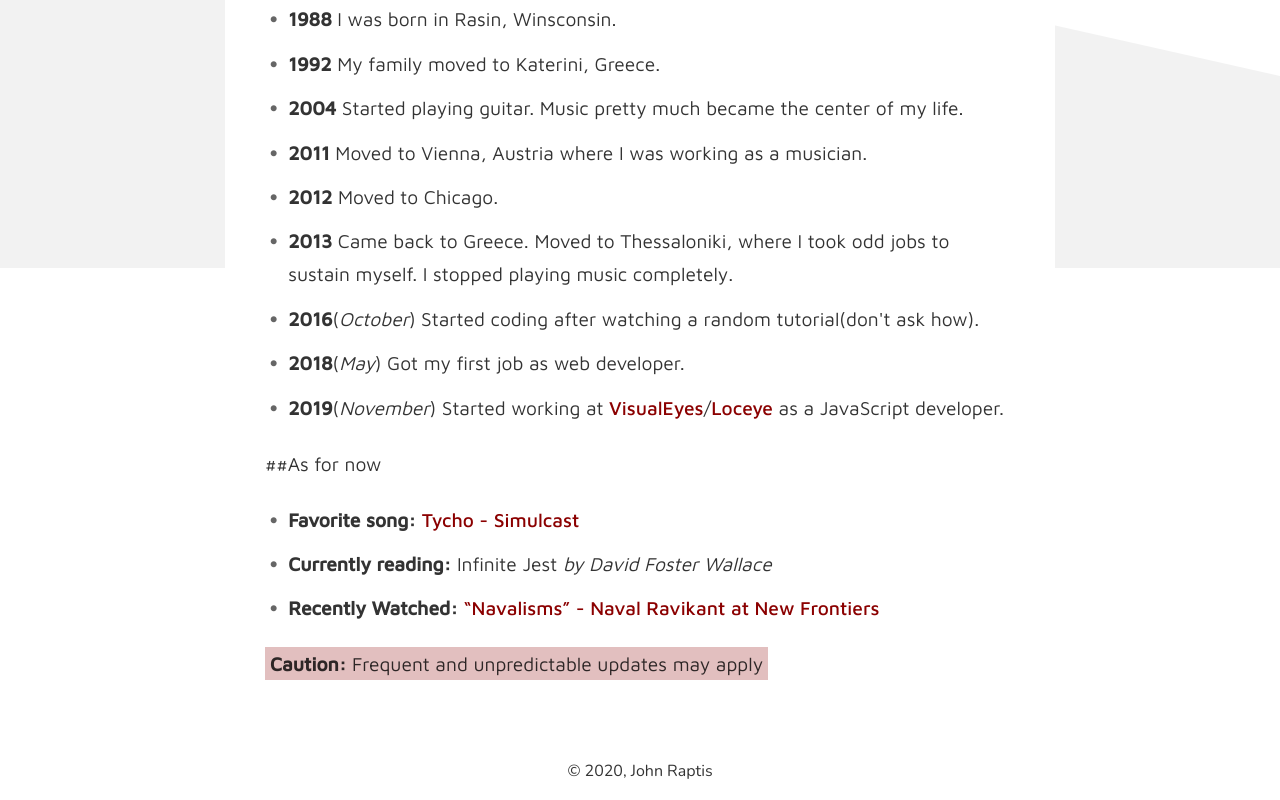
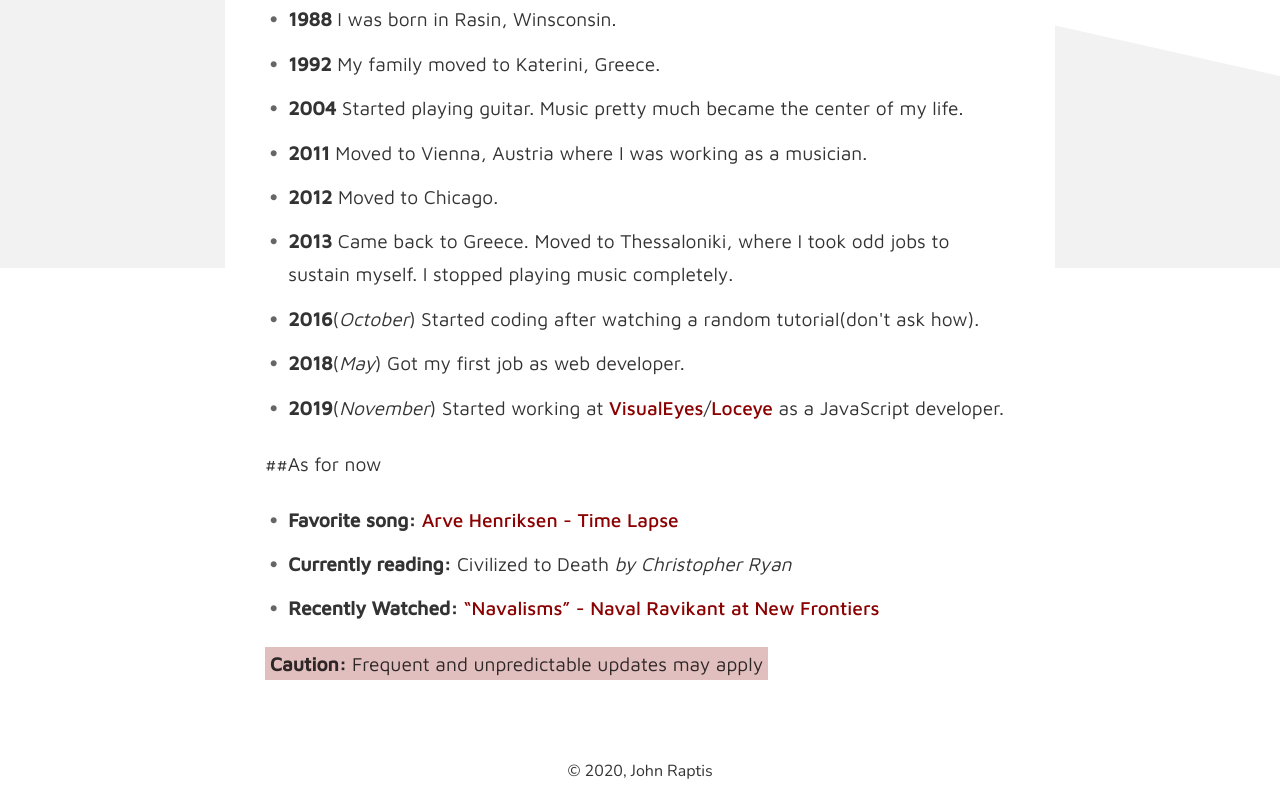
Before and after one commit to raptisj/johnraptis.dev, a Gatsby site: page /about/ in a window 1280 px wide. Shown: the part 532-1332 px from the top of the page. Built offline with nearby package versions, Linux system fonts and the light colour scheme; Gatsby itself is replaced by a stand-in of ours; some packages are replaced by stand-ins of ours.

Commit message:
change info

```diff
--- a/content/pages/about.md
+++ b/content/pages/about.md
@@ -25,8 +25,8 @@ I'm a self-taught dev who wrote his first line of code at the tender age of 28 a
 
 ##As for now
 
-- **Favorite song:** <a class="favourite-links" href="https://www.youtube.com/watch?v=dKh1yvmZpgU&list=PLXK241ukbxoNUjrHXMRdXRNhtUKMY-qIn&index=6&t=0s" target="_blank">Tycho - Simulcast</a>
-- **Currently reading:** Infinite Jest _by David Foster Wallace_
+- **Favorite song:** <a class="favourite-links" href="https://www.youtube.com/watch?v=JaXGxmWH9VY" target="_blank">Arve Henriksen - Time Lapse</a>
+- **Currently reading:** Civilized to Death _by Christopher Ryan_
 - **Recently Watched:** <a class="favourite-links" href="https://www.youtube.com/watch?v=GSW9MGmegOg" target="_blank">“Navalisms” - Naval Ravikant at New Frontiers
   </a>
 
```
Also changed, not shown: 1 other file.
